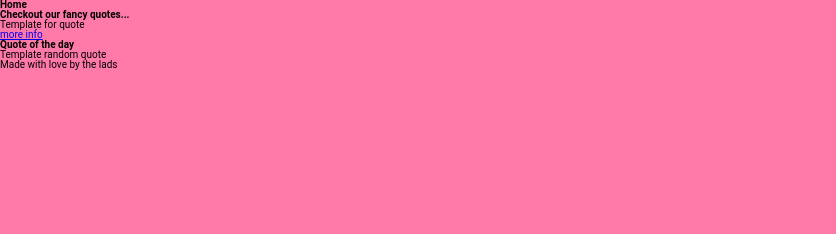
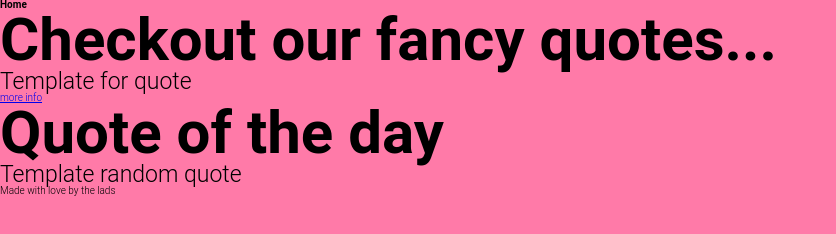
Before and after one commit to Wotusay/Codecollecter, a website built with webpack: page src/index.html in a window 1280 px wide. Shown: the whole page, without its empty margins (0-836 px from the left). Built offline with nearby package versions, Linux system fonts and the light colour scheme; some packages are replaced by stand-ins of ours.

Commit message:
modified css

```diff
--- a/src/css/quotes.css
+++ b/src/css/quotes.css
@@ -1 +1,10 @@
 @import './vars.css';
+
+.title {
+  font-size: var(--h1Like);
+  font-weight: var(--boldWeight);
+}
+
+.quote {
+  font-size: var(--quoteSize);
+}
--- a/src/css/vars.css
+++ b/src/css/vars.css
@@ -2,4 +2,5 @@
   --backgroundColor: rgb(255, 122, 168);
   --h1Like: 6rem;
   --quoteSize: 2.3rem;
+  --boldWeight: 600;
 }
--- a/src/style.css
+++ b/src/style.css
@@ -17,4 +17,5 @@ html {
 body {
   background-color: var(--backgroundColor);
   font-family: Roboto, sans-serif;
+  font-weight: 300;
 }
```
